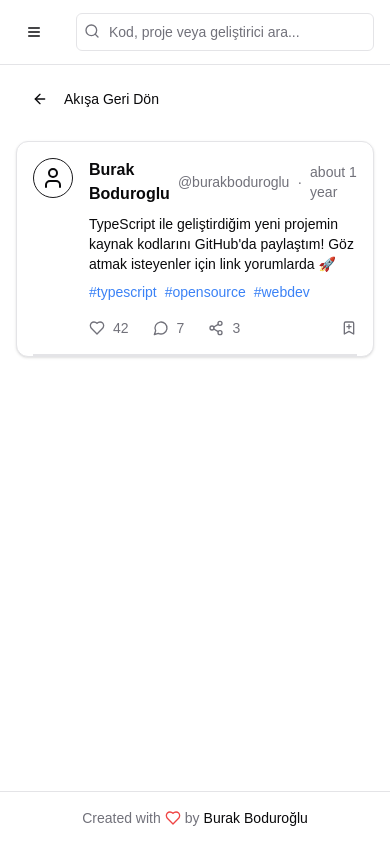
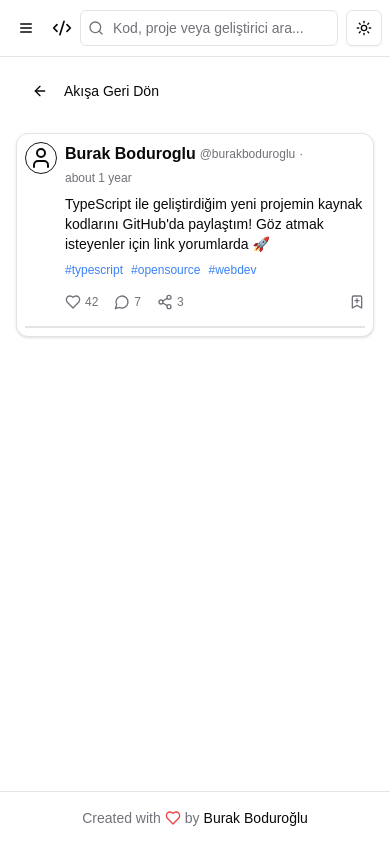
Before and after one commit to burakboduroglu/kodexen, a Next.js app: page /p/1 in a window 390 px wide. Built offline with nearby package versions, Linux system fonts and the light colour scheme.

Commit message:
feat: update sidebar and navbar styles for improved layout and responsiveness

```diff
--- a/components/navbar/navbar.tsx
+++ b/components/navbar/navbar.tsx
@@ -14,7 +14,7 @@ export default function Navbar() {
 
   return (
     <nav className='sticky top-0 z-50 w-full border-b bg-background/95 backdrop-blur supports-[backdrop-filter]:bg-background/60'>
-      <div className='flex h-16 items-center px-4'>
+      <div className='flex h-14 sm:h-16 items-center px-2 sm:px-4'>
         {/* Mobile Menu Trigger */}
         <Sheet>
           <SheetTrigger asChild className='lg:hidden'>
@@ -23,11 +23,12 @@ export default function Navbar() {
               <span className='sr-only'>Aç</span>
             </Button>
           </SheetTrigger>
-          <SheetContent side='left'>
-            <SheetHeader>
+          <SheetContent side='left' className='w-[280px] sm:w-[320px]'>
+            <SheetHeader className='pb-6'>
               <SheetTitle>Kodexen</SheetTitle>
             </SheetHeader>
-            <div className='mt-4 flex flex-col gap-2'>
+            <div className='flex flex-col gap-4'>
+              <div className='flex flex-col gap-2'>
                 <Button variant='ghost' asChild className='justify-start'>
                   <Link href='/feed'>Ana Sayfa</Link>
                 </Button>
@@ -37,26 +38,23 @@ export default function Navbar() {
                 <Button variant='ghost' asChild className='justify-start'>
                   <Link href='/projects'>Projeler</Link>
                 </Button>
+              </div>
 
-              <Separator className='my-2' />
+              <Separator />
 
               {/* Mobile Auth Section */}
-              <div className='space-y-2'>
+              <div className='flex flex-col gap-4'>
                 {isLoggedIn ? (
-                  <div className='flex gap-4 flex-col'>
-                    <div className='text-red-600 flex gap-2 items-center'>
-                      <Button variant='outline' size='icon'>
-                        <CircleX className='w-8 h-8' />
+                  <>
+                    <Button variant='outline' className='justify-start gap-2'>
+                      <User className='h-5 w-5' />
+                      Profile Git
                     </Button>
-                      <p className='text-sm'>Çıkış Yap</p>
-                    </div>
-                    <div className='flex gap-2 items-center'>
-                      <Button variant='outline' size='icon'>
-                        <User className='w-8 h-8' />
+                    <Button variant='outline' className='justify-start gap-2 text-red-600'>
+                      <CircleX className='h-5 w-5' />
+                      Çıkış Yap
                     </Button>
-                      <p className='text-sm'>Profile Git</p>
-                    </div>
-                  </div>
+                  </>
                 ) : (
                   <>
                     <Button variant='ghost' asChild className='w-full justify-start'>
@@ -73,33 +71,39 @@ export default function Navbar() {
         </Sheet>
 
         {/* Logo */}
-        <Link href='/' className='flex items-center gap-2 text-xl font-bold'>
-          <Code2 className='h-6 w-6 hidden sm:inline-block' />
+        <Link href='/' className='flex items-center gap-2 text-lg sm:text-xl font-bold'>
+          <Code2 className='h-5 w-5 sm:h-6 sm:w-6' />
           <span className='hidden sm:inline-block'>Kodexen</span>
         </Link>
 
         {/* Search Bar */}
-        <div className='ml-4 flex-1 lg:ml-8'>
-          <div className='relative max-w-md'>
-            <Search className='absolute left-2 top-2.5 h-4 w-4 text-muted-foreground' />
+        <div className='flex-1 px-2 sm:px-4'>
+          <div className='relative max-w-md mx-auto'>
+            <Search className='absolute left-2 top-1/2 h-4 w-4 -translate-y-1/2 text-muted-foreground' />
             <input
               placeholder='Kod, proje veya geliştirici ara...'
-              className='w-full sm:w-full rounded-md border bg-background px-8 py-2 text-sm ring-offset-background placeholder:text-muted-foreground focus-visible:outline-none focus-visible:ring-2 focus-visible:ring-ring'
+              className='w-full h-9 rounded-md border bg-background pl-8 pr-2 text-sm ring-offset-background placeholder:text-muted-foreground focus-visible:outline-none focus-visible:ring-2 focus-visible:ring-ring'
             />
           </div>
         </div>
 
         {/* Theme Toggle and Desktop Auth */}
-        <div className='hidden ml-auto lg:flex items-center gap-4'>
-          <Button variant='outline' size='icon' className='text-red-600' title='Çıkış yap'>
-            <CircleX className='w-8 h-8' />
+        <div className='flex items-center gap-2 sm:gap-4'>
+          {isLoggedIn && (
+            <Button
+              variant='outline'
+              size='icon'
+              className='text-red-600 hidden sm:inline-flex'
+              title='Çıkış yap'>
+              <CircleX className='h-6 w-6 sm:h-8 sm:w-8' />
             </Button>
+          )}
           <ModeToggle />
           {/* Desktop Auth Buttons / Profile */}
           <div className='hidden lg:flex lg:items-center lg:gap-4'>
             {isLoggedIn ? (
               <Button variant='outline' size='icon' title='Profile git'>
-                <User className='w-8 h-8' />
+                <User className='h-6 w-6 sm:h-8 sm:w-8' />
               </Button>
             ) : (
               <>
--- a/components/post/post-card.tsx
+++ b/components/post/post-card.tsx
@@ -37,36 +37,40 @@ export function PostCard({ post, isDetailsView = false }: PostCardProps) {
   const contentWithoutTags = post.content.replace(/#\w+\s?/g, '').trim()
 
   return (
-    <Card className={`pl-4 pr-4 pt-4 ${!isDetailsView ? 'cursor-pointer border-none' : ''}`}>
-      <div className='flex gap-4 border-b-2 pb-4'>
-        <Avatar className='w-10 h-10 border border-primary flex justify-center items-center'>
+    <Card className={`p-2 sm:p-4 ${!isDetailsView ? 'cursor-pointer border-none' : ''}`}>
+      <div className='flex gap-2 sm:gap-4 border-b-2 pb-4'>
+        <Avatar className='w-8 h-8 sm:w-10 sm:h-10 border border-primary flex justify-center items-center'>
           <User />
         </Avatar>
-        <div className='flex-1'>
-          <div className='flex items-center gap-2'>
-            <Link href={`/u/${post.author.username}`} className='font-semibold hover:underline'>
+        <div className='flex-1 min-w-0'>
+          <div className='flex items-center gap-1 sm:gap-2 flex-wrap'>
+            <Link
+              href={`/u/${post.author.username}`}
+              className='font-semibold hover:underline truncate'>
               {post.author.name}
             </Link>
-            <span className='text-muted-foreground text-sm'>@{post.author.username}</span>
-            <span className='text-muted-foreground text-sm'>·</span>
-            <span className='text-muted-foreground text-sm'>
+            <span className='text-muted-foreground text-xs sm:text-sm'>
+              @{post.author.username}
+            </span>
+            <span className='text-muted-foreground text-xs sm:text-sm'>·</span>
+            <span className='text-muted-foreground text-xs sm:text-sm'>
               {formatDistanceToNow(new Date(post.createdAt))}
             </span>
           </div>
 
-          <p className='mt-2 text-sm'>{contentWithoutTags}</p>
+          <p className='mt-2 text-sm break-words'>{contentWithoutTags}</p>
 
           {post.linkPreview && (
-            <div className='mt-4 border rounded-md p-4'>
+            <div className='mt-4 border rounded-md p-2 sm:p-4'>
               <div className='flex items-center gap-2'>
                 <LinkIcon className='w-4 h-4 text-muted-foreground' />
-                <span className='text-sm font-medium'>{post.linkPreview.title}</span>
+                <span className='text-sm font-medium truncate'>{post.linkPreview.title}</span>
               </div>
               <a
                 href={post.linkPreview.url}
                 target='_blank'
                 rel='noopener noreferrer'
-                className='text-sm text-muted-foreground hover:underline mt-1 block'>
+                className='text-xs sm:text-sm text-muted-foreground hover:underline mt-1 block truncate'>
                 {post.linkPreview.url}
               </a>
             </div>
@@ -74,8 +78,8 @@ export function PostCard({ post, isDetailsView = false }: PostCardProps) {
 
           {post.codeSnippet && (
             <div className='mt-4 rounded-md overflow-hidden'>
-              <div className='flex justify-between items-center bg-muted px-4 py-2'>
-                <span className='text-sm font-medium'>{post.codeSnippet.language}</span>
+              <div className='flex justify-between items-center bg-muted px-2 sm:px-4 py-2'>
+                <span className='text-xs sm:text-sm font-medium'>{post.codeSnippet.language}</span>
                 <TooltipProvider>
                   <Tooltip>
                     <TooltipTrigger asChild>
@@ -102,6 +106,7 @@ export function PostCard({ post, isDetailsView = false }: PostCardProps) {
                 customStyle={{
                   margin: 0,
                   borderRadius: '0 0 0.5rem 0.5rem',
+                  fontSize: '0.875rem',
                 }}>
                 {post.codeSnippet.code}
               </SyntaxHighlighter>
@@ -109,32 +114,32 @@ export function PostCard({ post, isDetailsView = false }: PostCardProps) {
           )}
 
           {post.tags.length > 0 && (
-            <div className='flex gap-2 mt-2'>
+            <div className='flex flex-wrap gap-2 mt-2'>
               {post.tags.map((tag) => (
                 <Link
                   key={tag}
                   href={`/tag/${tag}`}
-                  className='text-blue-500 hover:underline text-sm'>
+                  className='text-blue-500 hover:underline text-xs sm:text-sm'>
                   #{tag}
                 </Link>
               ))}
             </div>
           )}
 
-          <div className='flex gap-6 mt-4'>
-            <button className='flex items-center gap-2 text-muted-foreground hover:text-primary transition-colors'>
+          <div className='flex gap-4 sm:gap-6 mt-4'>
+            <button className='flex items-center gap-1 sm:gap-2 text-muted-foreground hover:text-primary transition-colors'>
               <Heart className='w-4 h-4' />
-              <span className='text-sm'>{post.likes}</span>
+              <span className='text-xs sm:text-sm'>{post.likes}</span>
             </button>
-            <button className='flex items-center gap-2 text-muted-foreground hover:text-primary transition-colors'>
+            <button className='flex items-center gap-1 sm:gap-2 text-muted-foreground hover:text-primary transition-colors'>
               <MessageCircle className='w-4 h-4' />
-              <span className='text-sm'>{post.comments}</span>
+              <span className='text-xs sm:text-sm'>{post.comments}</span>
             </button>
-            <button className='flex items-center gap-2 text-muted-foreground hover:text-primary transition-colors'>
+            <button className='flex items-center gap-1 sm:gap-2 text-muted-foreground hover:text-primary transition-colors'>
               <Share2 className='w-4 h-4' />
-              <span className='text-sm'>{post.shares}</span>
+              <span className='text-xs sm:text-sm'>{post.shares}</span>
             </button>
-            <button className='flex items-center gap-2 text-muted-foreground hover:text-primary transition-colors ml-auto'>
+            <button className='flex items-center gap-1 sm:gap-2 text-muted-foreground hover:text-primary transition-colors ml-auto'>
               <BookmarkPlus className='w-4 h-4' />
             </button>
           </div>
--- a/components/sidebar/left-sidebar.tsx
+++ b/components/sidebar/left-sidebar.tsx
@@ -8,7 +8,7 @@ export function LeftSidebar() {
   const { isLeftSidebarOpen } = useSidebar()
 
   return (
-    <aside className='w-72 flex-none'>
+    <aside className='hidden lg:block w-[320px] flex-none'>
       <div className='sticky top-0 h-screen flex flex-col px-4'>
         <nav className='space-y-2 mt-4'></nav>
       </div>
```
Also changed, not shown: app/(public)/feed/page.tsx (+13 -13 lines), components/sidebar/right-sidebar.tsx (+15 -13 lines). Lines whose indentation alone changed are shown as unchanged.
